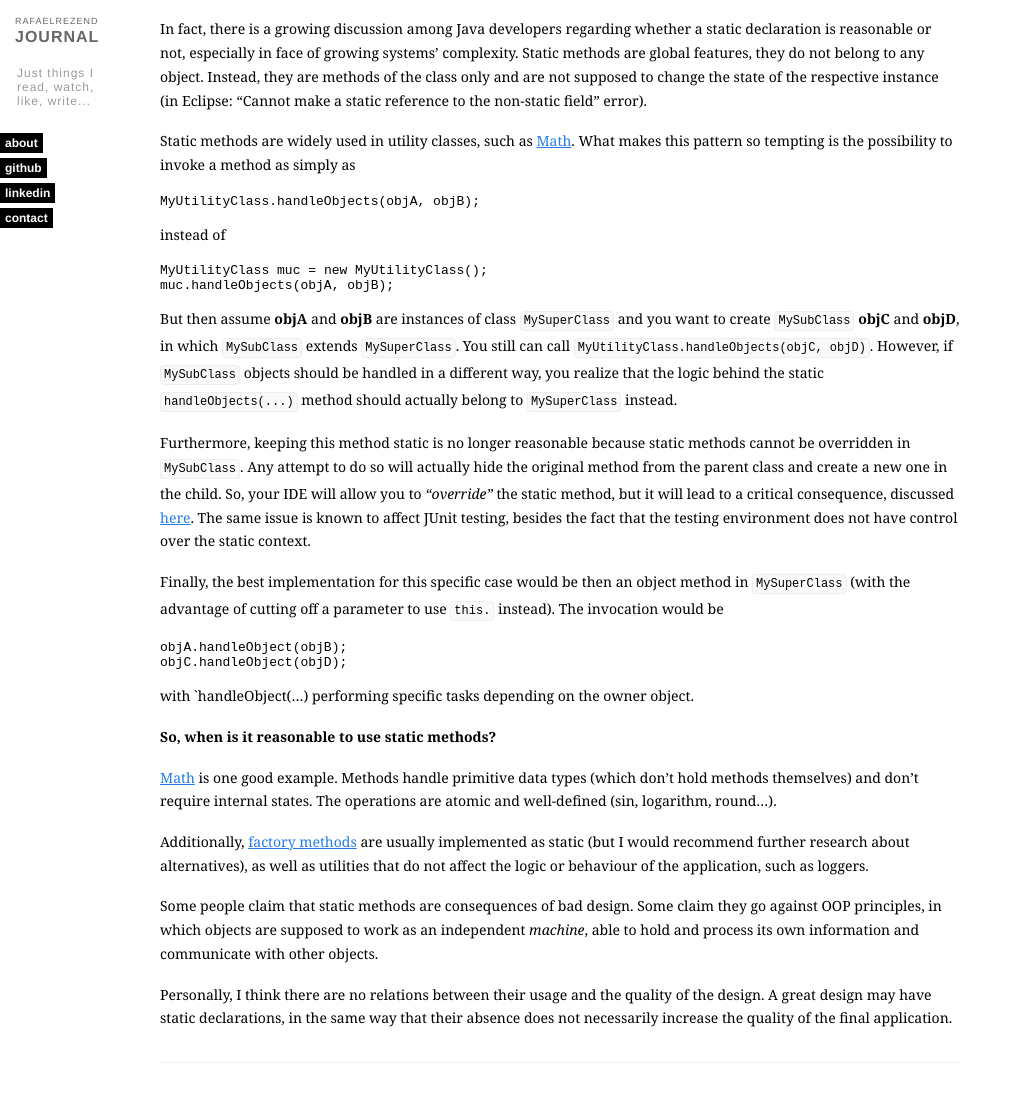
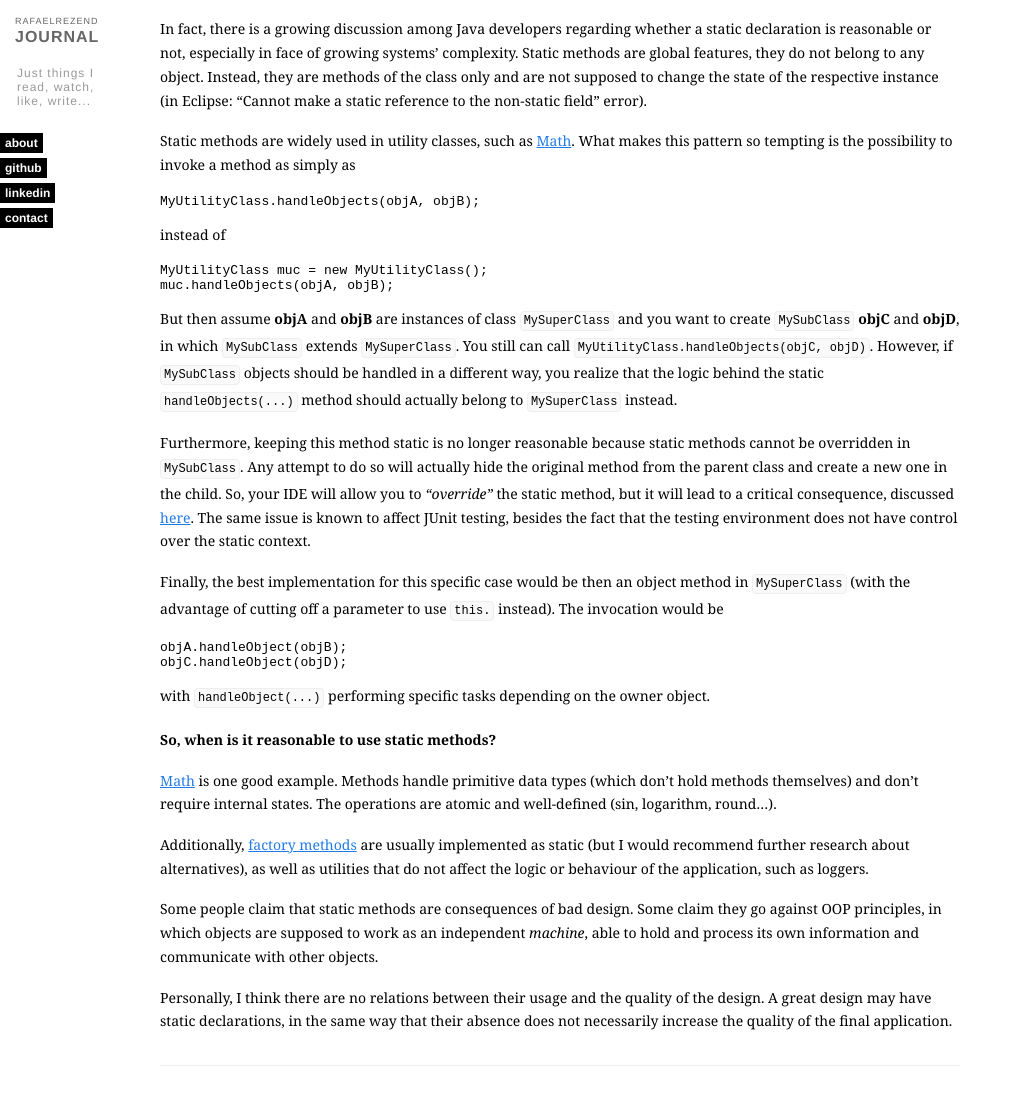
Before and after one commit to rafaelrezend/rafaelrezend.github.io, a Jekyll site: the page built from _posts/2013-07-15-java-static-methods-good-or-evil.markdown, in a window 1280 px wide, cut to the strip 219-1335 px from the top of the page. Shown: the top 1105 px of the strip, without its empty margins (0-1023 px from the left). Built offline with Jekyll 4.4.1, drawn with Linux system fonts in a browser that asks for light colours; Markdown is read by kramdown in place of the engine named in the settings.

Commit message:
Typo fixed.

````diff
--- a/_posts/2013-07-15-java-static-methods-good-or-evil.markdown
+++ b/_posts/2013-07-15-java-static-methods-good-or-evil.markdown
@@ -41,7 +41,7 @@ objA.handleObject(objB);
 objC.handleObject(objD);
 ```
 
-with `handleObject(...) performing specific tasks depending on the owner object.
+with `handleObject(...)` performing specific tasks depending on the owner object.
 
 **So, when is it reasonable to use static methods?**
 
````
